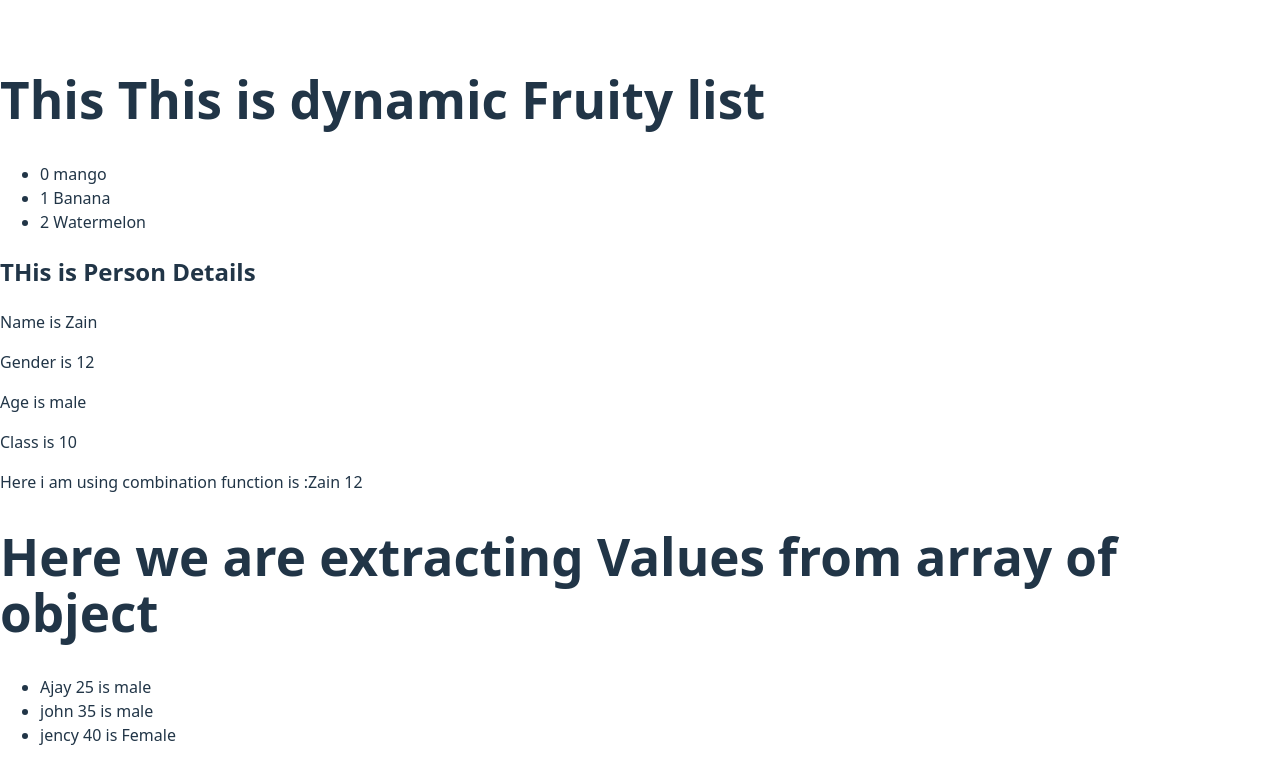
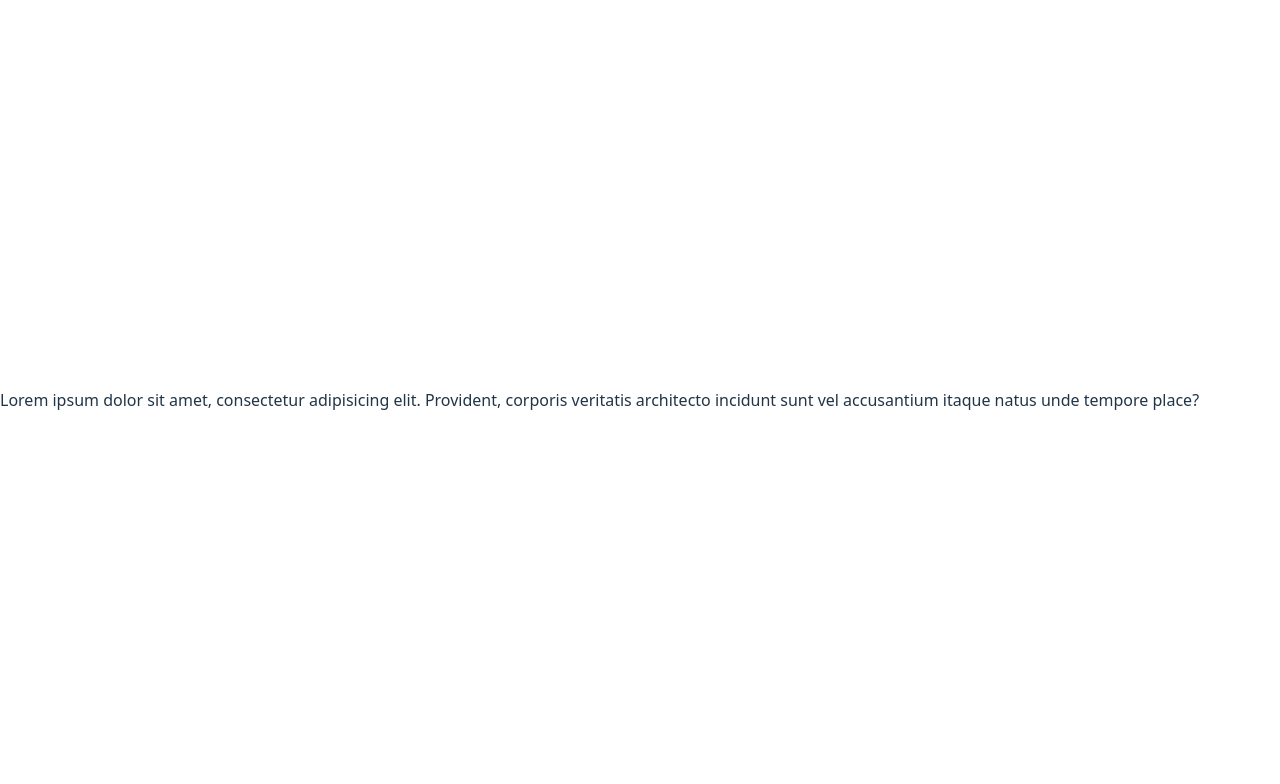
Before and after one commit to kaif-rcube/r-s, a React (Vite) app: page / in a window 1280 px wide. Shown: the top 784 px of the page. Built offline with nearby package versions, Linux system fonts and the light colour scheme.

Commit message:
conditional rendering

```diff
--- a/src/App.css
+++ b/src/App.css
@@ -1,51 +1,9 @@
-#root {
-  max-width: 1280px;
-  margin: 0 auto;
-  padding: 2rem;
-  text-align: center;
-}
-
-.logo {
-  height: 6em;
-  padding: 1.5em;
-  will-change: filter;
-  transition: filter 300ms;
-}
-.logo:hover {
-  filter: drop-shadow(0 0 2em #646cffaa);
-}
-.logo.react:hover {
-  filter: drop-shadow(0 0 2em #61dafbaa);
-}
-
-@keyframes logo-spin {
-  from {
-    transform: rotate(0deg);
-  }
-  to {
-    transform: rotate(360deg);
-  }
-}
-
-@media (prefers-reduced-motion: no-preference) {
-  a:nth-of-type(2) .logo {
-    animation: logo-spin infinite 20s linear;
-  }
-}
-
-.card {
-  padding: 2em;
-}
-
-.read-the-docs {
-  color: #888;
+.visible{
+  display: block;
 }
 
 
-.text{
-  font-family: Arial, sans-serif;
-  font-size: 40px;
-  color: #a32a2a;
-  font-display: swap;
-  animation-timing-function: cubic-bezier(0.075, 0.82, 0.165, 1);
+.invisible{
+
+display: none;
 }
--- a/src/App.jsx
+++ b/src/App.jsx
@@ -1,13 +1,15 @@
 // import Hello from './Hello.jsx'
-import Array_Object from './Arra_Object.jsx'
+// import Array_Object from './Arra_Object.jsx'
+
+import Conditional_Rendering from './Conditional_Rendering'
 function App() {
 
   return (
     <>
-    <Array_Object/>
+    {/* <Array_Object/> */}
 {/* <Hello/> */}
 
-
+    <Conditional_Rendering/>
     </>
   )
 }
--- /dev/null
+++ b/src/Conditional_Rendering.jsx
@@ -0,0 +1,73 @@
+import {React} from 'react'
+import './App.css'
+
+
+function Login(){
+
+const isLoggedIn = false;
+// let message;
+// if (isLoggedIn){
+//  message =   <h1>Welcom User</h1>
+// }
+// else{
+// message = <h1> Please Login </h1>
+// }
+
+// const hasMessage = true;
+const isVisible = true;
+
+const visibility = isVisible ? "visible": "invisible";
+
+return (
+<div>
+    {/* {isLoggedIn ? <h1>Welcomes User</h1>: <h2>Please Login</h2>} */}
+
+
+    {/* {hasMessage && <p>you have new message</p>} */}
+
+<h1 className={isVisible ? "invisible": "visible"}>This is Conditional Css</h1>
+<p className={visibility}>Lorem ipsum dolor sit amet, consectetur adipisicing elit. Provident, corporis veritatis architecto incidunt sunt vel accusantium itaque natus unde tempore place?</p>
+</div>
+
+)
+}
+
+
+function unLogin(){
+
+const isLoggedIn = false;
+// let message;
+// if (isLoggedIn){
+//  message =   <h1>Welcom User</h1>
+// }
+// else{
+// message = <h1> Please Login </h1>
+// }
+
+// const hasMessage = true;
+const isVisible = true;
+
+const visibility = isVisible ? "visible": "invisible";
+
+return (
+<div>
+
+
+<h1 className={isVisible ? "invisible": "visible"}>This is Second Component</h1>
+<p className={visibility}>Lorem ipsum dolor sit amet, consectetur adipisicing elit. Provident, corporis veritatis architecto incidunt sunt vel accusantium itaque natus unde tempore placeat obcaecati deserunt officiis sit quasi enim quis distinctio ?</p>
+</div>
+
+)
+}
+
+const Conditional_Rendering = ()=>{
+
+
+return (
+<>
+<Login />
+</>
+)
+}
+
+export default Conditional_Rendering
--- a/src/component/Product.jsx
+++ b/src/component/Product.jsx
@@ -3,4 +3,5 @@ function Hello(){
 
 
 
+
 }
```
